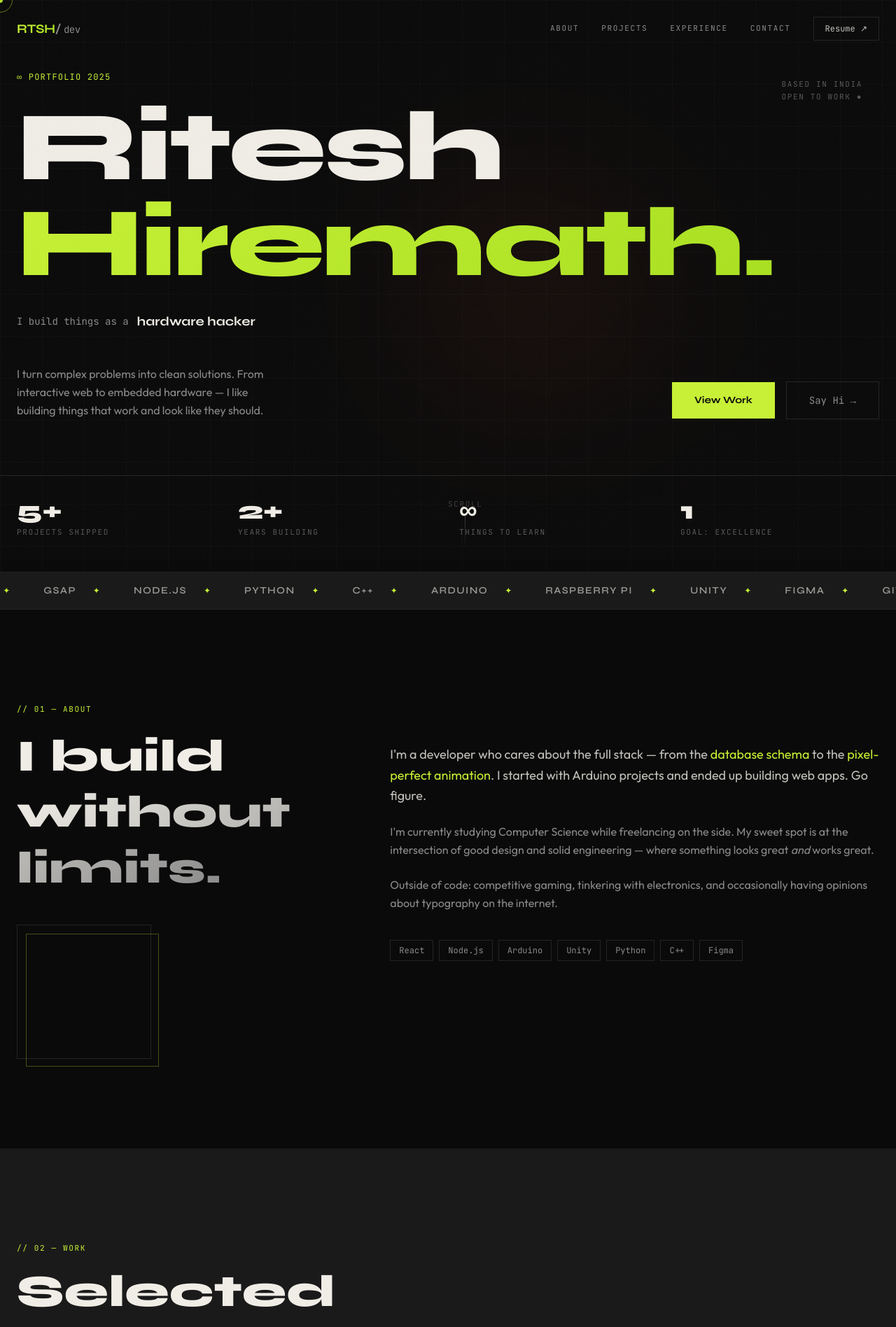
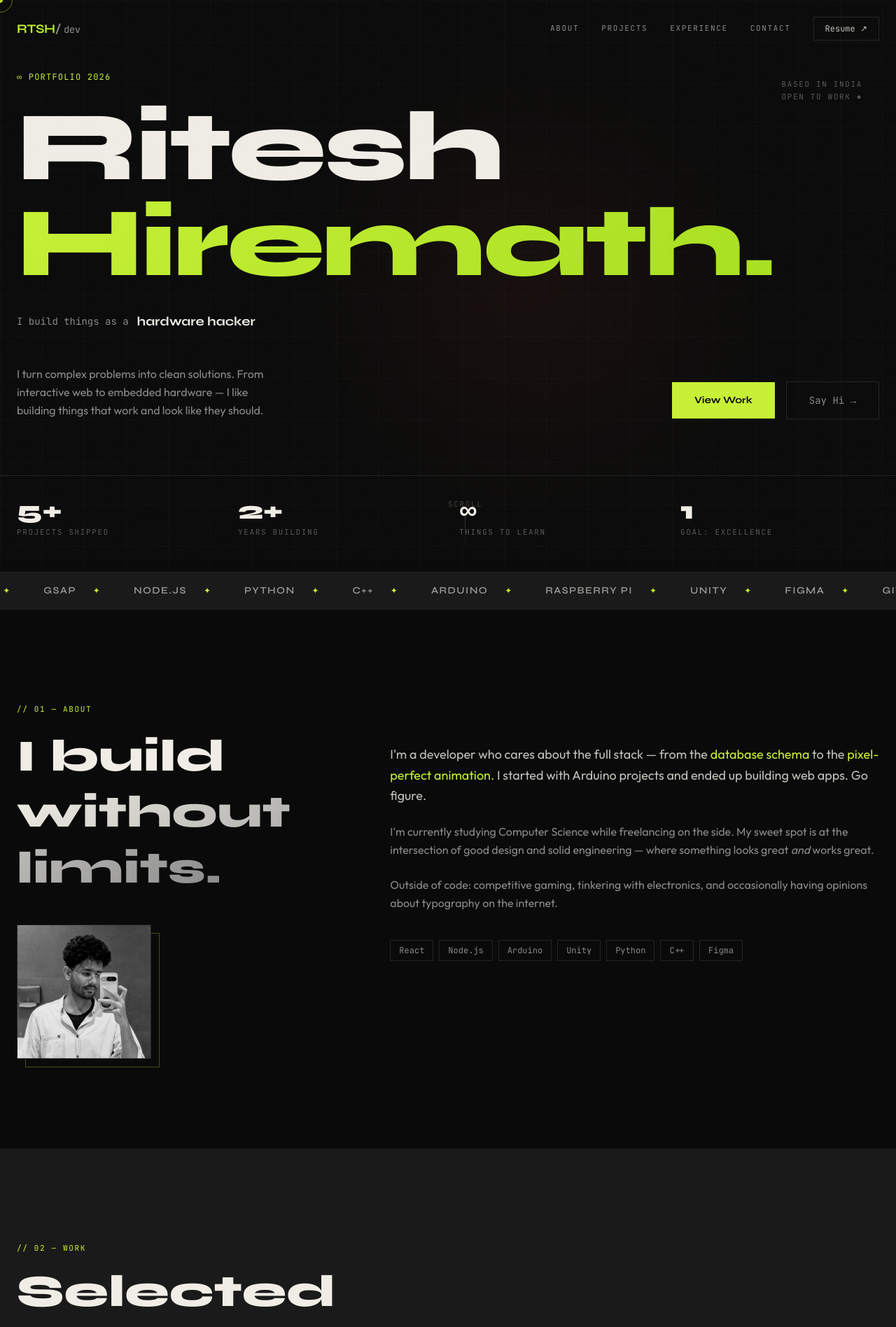
Before and after one commit to dumbesthuman/portfolio-react, a React (Vite) app: page / in a window 1280 px wide. Shown: the top 1896 px of the page at 70% size. Built offline with nearby package versions, Linux system fonts and the light colour scheme.

Commit message:
feat: add profile picture to about section and update portfolio year

```diff
--- a/src/components/About.jsx
+++ b/src/components/About.jsx
@@ -15,11 +15,19 @@ export default function About() {
             <span className="gradient-text">without limits.</span>
           </h2>
 
-          {/* Portrait placeholder with ASCII art feel */}
-          <div className="reveal mt-10 relative w-48 h-48 border border-border group">
-
+          {/* Portrait Image with animated offset border */}
+          <div className="reveal mt-10 relative w-48 h-48 group">
+            {/* The offset border behind the image */}
             <div className="absolute -bottom-3 -right-3 w-full h-full border border-acid/30 transition-all duration-300 group-hover:-bottom-5 group-hover:-right-5" />
 
+            {/* Image container with overflow hidden so zoom doesn't spill */}
+            <div className="relative w-full h-full border border-border overflow-hidden bg-dim">
+              <img
+                src="/profile.jpg"
+                alt="Ritesh Hiremath"
+                className="w-full h-full object-cover transition-all duration-500 group-hover:scale-105 filter contrast-105"
+              />
+            </div>
           </div>
         </div>
 
--- a/src/components/Contact.jsx
+++ b/src/components/Contact.jsx
@@ -78,7 +78,7 @@ export default function Contact() {
       {/* Footer */}
       <div className="max-w-7xl mx-auto px-6 mt-20 pt-8 border-t border-border flex flex-col sm:flex-row justify-between items-start sm:items-center gap-4">
         <span className="font-mono text-xs text-mist/40">
-          © 2025 Ritesh Hiremath — Built with React
+          © 2026 Ritesh Hiremath — Built with React
         </span>
         <span className="font-mono text-xs text-mist/40">
           Designed & Developed by me ✦
--- a/src/components/Hero.jsx
+++ b/src/components/Hero.jsx
@@ -30,7 +30,7 @@ export default function Hero() {
         {/* Overline */}
         <div className="slide-up slide-up-1 mb-6">
           <span className="font-mono text-xs text-acid tracking-widest uppercase">
-            ∞ Portfolio 2025
+            ∞ Portfolio 2026
           </span>
         </div>
 
```
Also changed, not shown: public/profile.jpg (added), 6 other files (tests, documents, lock files or other folders).
